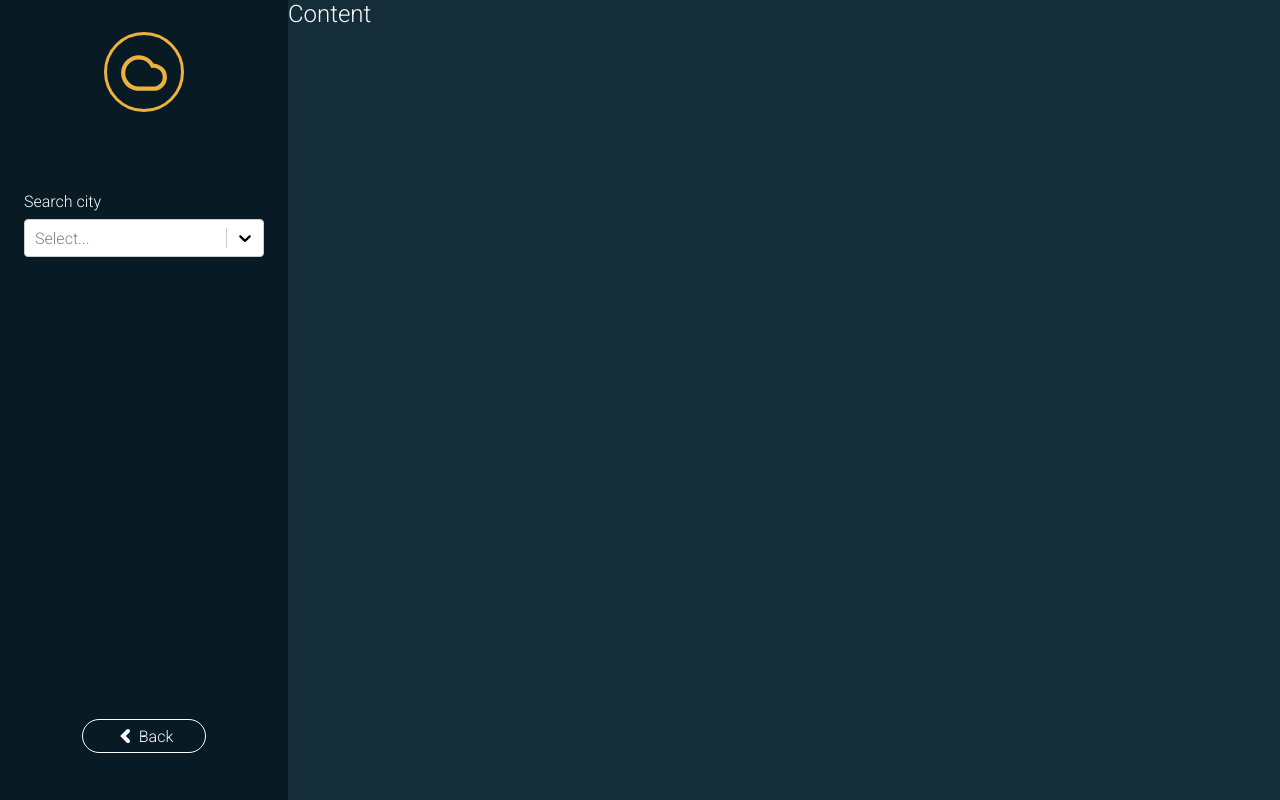
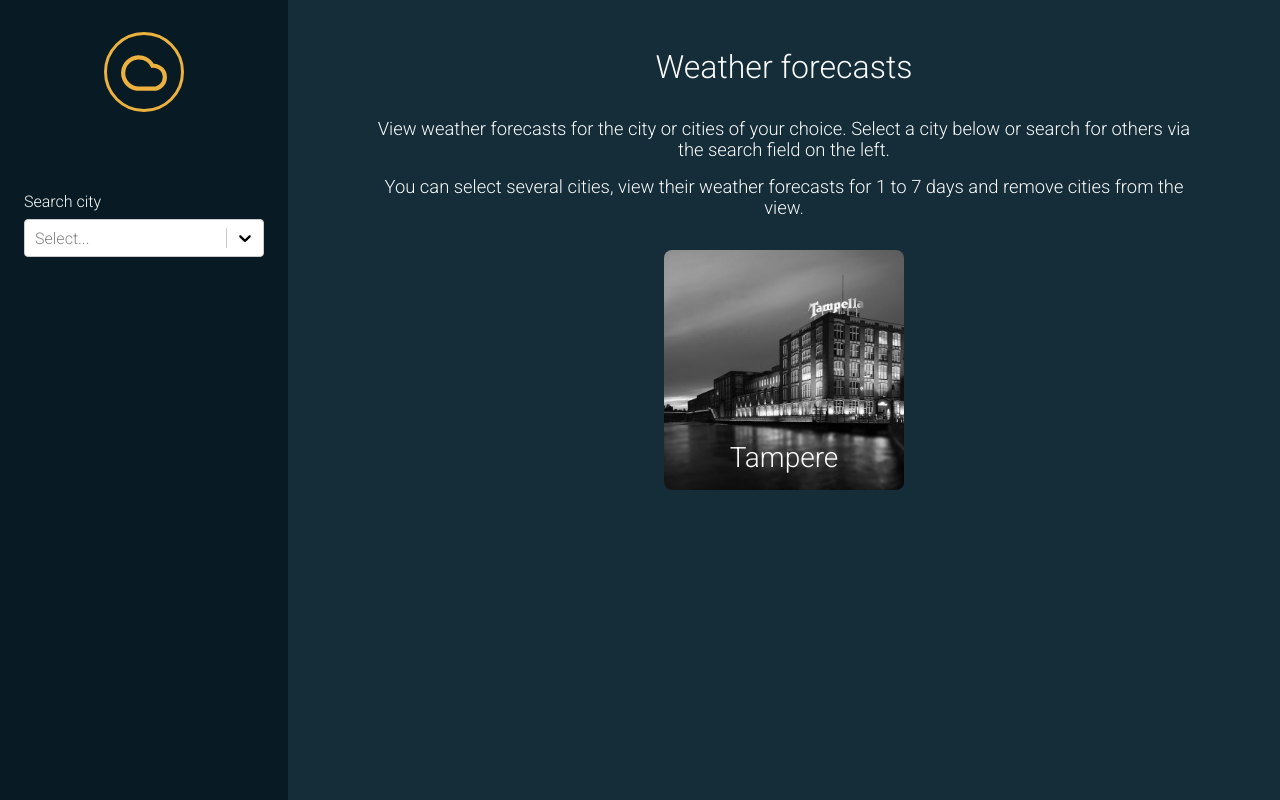
Before and after one commit to mintteal/weather-app, a Next.js app: page / in a window 1280 px wide. Built offline with nearby package versions, Linux system fonts and the light colour scheme.

Commit message:
Base UI for home page

```diff
--- a/src/components/layout/Layout.tsx
+++ b/src/components/layout/Layout.tsx
@@ -3,11 +3,12 @@ import Head from 'next/head';
 import { Sidebar } from '../index';
 
 interface ISite {
+  home?: boolean;
   title?: string;
   children?: React.ReactNode;
 }
 
-const Layout = ({ title = 'Weather App', children }: ISite) => {
+const Layout = ({ home, title = 'Weather App', children }: ISite) => {
   return (
     <>
       <Head>
@@ -17,11 +18,8 @@ const Layout = ({ title = 'Weather App', children }: ISite) => {
         <link rel='icon' href='/favicon.ico' />
       </Head>
 
-      <Sidebar />
-      <main>
-        <h2>Content</h2>
-        {children}
-      </main>
+      <Sidebar home={home} />
+      <main>{children}</main>
     </>
   );
 };
--- a/src/components/layout/Sidebar.tsx
+++ b/src/components/layout/Sidebar.tsx
@@ -2,18 +2,24 @@ import React from 'react';
 import { Search, Button } from '..';
 import { Logo, PrevIcon } from '@/utils/icons';
 
-const Sidebar = () => {
+interface ISidebar {
+  home?: boolean;
+}
+
+const Sidebar = ({ home }: ISidebar) => {
   return (
     <aside className='sidebar'>
       <Logo className='icon icon-site' />
 
       <Search label='Search city' />
 
-      <Button
-        variant='outlined'
-        icon={<PrevIcon className='icon icon-md' />}
-        text='Back'
-      />
+      {!home && (
+        <Button
+          variant='outlined'
+          icon={<PrevIcon className='icon icon-md' />}
+          text='Back'
+        />
+      )}
     </aside>
   );
 };
--- a/src/pages/index.tsx
+++ b/src/pages/index.tsx
@@ -1,5 +1,30 @@
 import { Layout } from '@/components';
+import Link from 'next/link';
 
 export default function Home() {
-  return <Layout></Layout>;
+  return (
+    <Layout home={true}>
+      <section className='container'>
+        <div className='container__header'>
+          <h1>Weather forecasts</h1>
+          <p>
+            View weather forecasts for the city or cities of your choice. Select
+            a city below or search for others via the search field on the left.
+          </p>
+
+          <p>
+            You can select several cities, view their weather forecasts for 1 to
+            7 days and remove cities from the view.
+          </p>
+        </div>
+        <div className='container__content'>
+          <Link href='/weather' passHref>
+            <div id='tre-card' className='card card-img'>
+              <span className='card__title'>Tampere</span>
+            </div>
+          </Link>
+        </div>
+      </section>
+    </Layout>
+  );
 }
--- a/src/styles/_globals.scss
+++ b/src/styles/_globals.scss
@@ -8,7 +8,7 @@
 
 html,
 body {
-  max-width: 100vw;
+  width: 100%;
   height: 100%;
   overflow-x: hidden;
 }
@@ -22,6 +22,14 @@ body {
   height: 100%;
 }
 
+main {
+  flex: 1;
+}
+
 li {
   list-style: none;
 }
+
+a {
+  text-decoration: none;
+}
--- a/src/styles/components/_layout.scss
+++ b/src/styles/components/_layout.scss
@@ -4,7 +4,6 @@
 .sidebar {
   background: $dark-1;
   padding: 2rem 1.5rem;
-  width: 18rem;
   width: 18rem;
 
   display: flex;
@@ -18,3 +17,34 @@
     align-self: center;
   }
 }
+
+// Section container
+.container {
+  display: flex;
+  flex-direction: column;
+  justify-content: center;
+  align-items: center;
+
+  padding: 3rem 5rem;
+  text-align: center;
+  gap: 2rem;
+
+  &__header {
+    display: flex;
+    flex-direction: column;
+    gap: 1rem;
+
+    h1 {
+      font-size: 2rem;
+      margin-bottom: 1rem;
+    }
+
+    p {
+      font-size: 1.15rem;
+    }
+  }
+
+  &__content {
+    display: flex;
+  }
+}
--- a/src/styles/components/_ui.scss
+++ b/src/styles/components/_ui.scss
@@ -47,3 +47,42 @@
     fill: $accent-yellow;
   }
 }
+
+// Cards
+.card {
+  display: flex;
+  border-radius: 0.5rem;
+  background-color: rgba($accent-yellow, 0.1);
+  overflow: hidden;
+}
+
+.card-img {
+  $size: 15rem;
+  height: $size;
+  width: $size;
+  background-size: cover;
+  filter: grayscale(100%);
+  -webkit-filter: grayscale(100%);
+  transition: all .15s ease-out;
+
+  .card__title {
+    width: 100%;
+    align-self: flex-end;
+    font-size: 1.75rem;
+    padding: 1rem 0.5rem;
+    background: linear-gradient(
+      180deg,
+      rgba(255, 255, 255, 0) 30%,
+      rgba(0, 0, 0, .5) 100%
+    );
+    backdrop-filter: blur(1px);
+  }
+
+  &:is(:hover, :focus) {
+    filter: none;
+  }
+}
+
+#tre-card {
+  background-image: url('../../../public/tampere.jpg');
+}
```
Also changed, not shown: src/components/layout/Content.tsx (added, +9 -0 lines), public/tampere.jpg (added).
